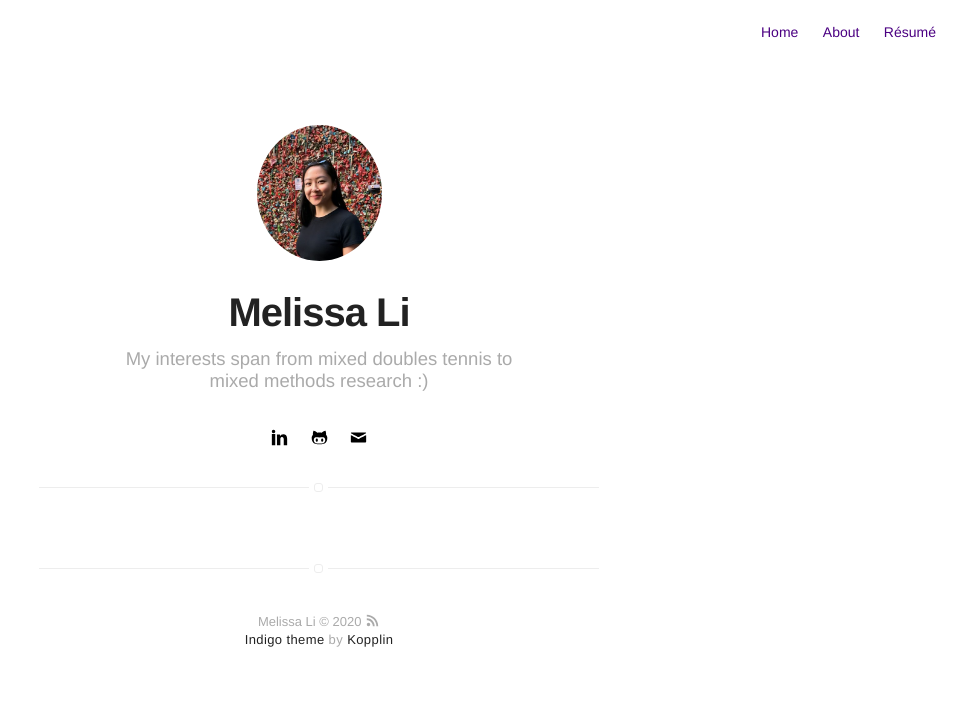
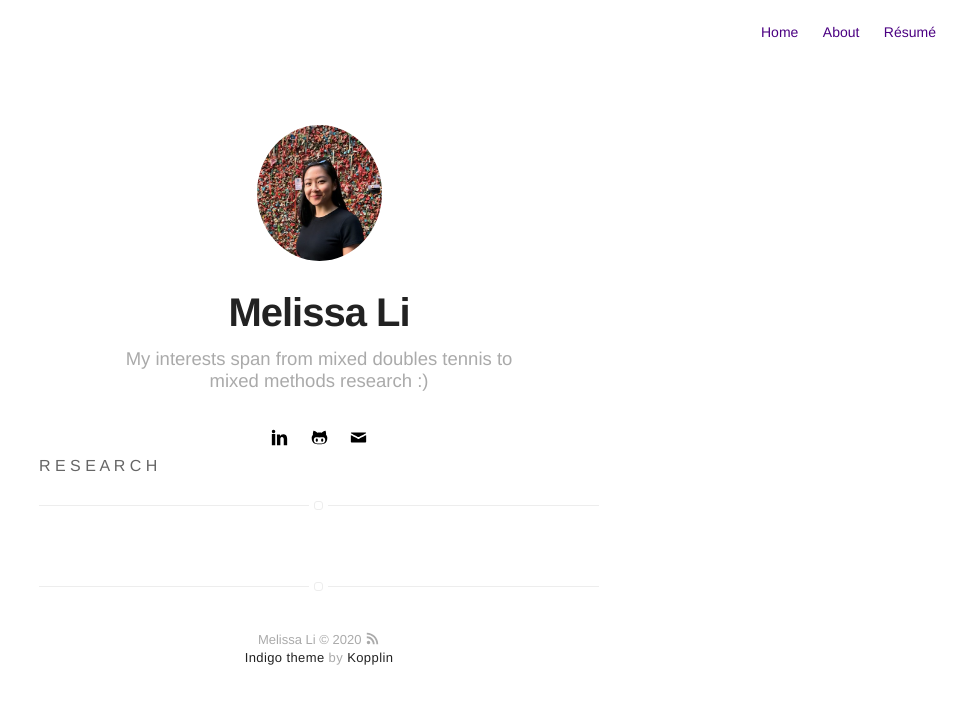
Before and after one commit to im-mel/im-mel.github.io, a Jekyll site: the page built from projects.html, in a window 1280 px wide. Shown: the top 704 px of the page, without its empty margins (321-1280 px from the left). Built offline with Jekyll 4.4.1, drawn with Linux system fonts in a browser that asks for light colours; a file with an impossible date is left out.

```diff
--- a/projects.html
+++ b/projects.html
@@ -2,6 +2,7 @@
 layout: page
 title: Projects
 ---
+R E S E A R C H
 <section class="list">
     {% for post in site.posts %}
         {% if post.projects %}
```
